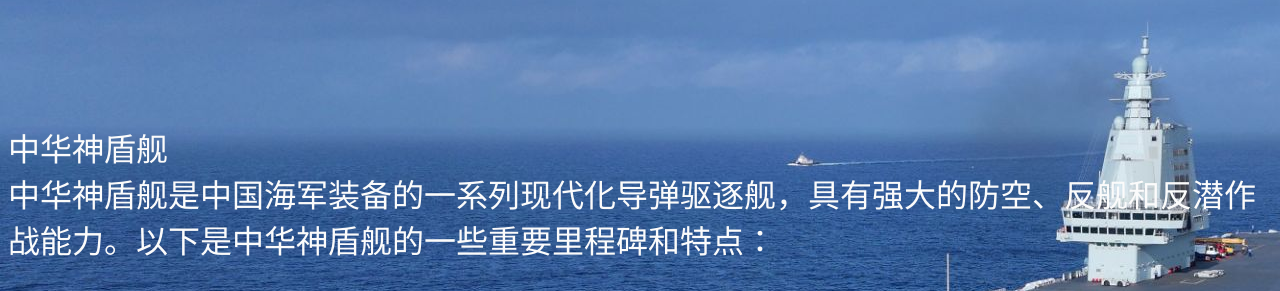
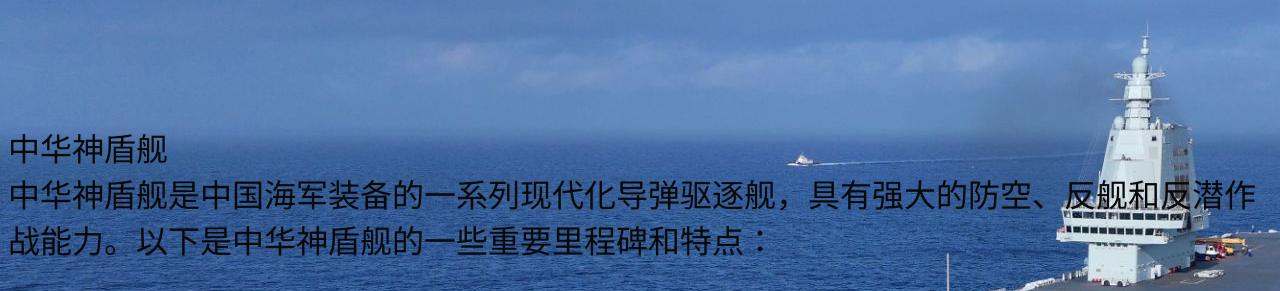
Before and after one commit to haochenzhang060509/Marchal-Rommel, a plain HTML site: page part5.html in a window 1280 px wide. Shown: the part 170-461 px from the top of the page. Drawn offline with Linux system fonts and the light colour scheme.

Commit message:
Update part5.html

```diff
--- a/part5.html
+++ b/part5.html
@@ -10,7 +10,7 @@ body {
 </style>
 </head>
 
-<body style="font-size: xx-large; color: #FBFBFB;">
+<body style="font-size: xx-large; color:#090909 ;">
 <p><strong>&nbsp; &nbsp; &nbsp; &nbsp; &nbsp; &nbsp; &nbsp; &nbsp; &nbsp; &nbsp; &nbsp; &nbsp; &nbsp; &nbsp; &nbsp; &nbsp; &nbsp; &nbsp; &nbsp; &nbsp; &nbsp; &nbsp; &nbsp; &nbsp; &nbsp; &nbsp; &nbsp; &nbsp; &nbsp; &nbsp; &nbsp; &nbsp; &nbsp; &nbsp; &nbsp; &nbsp; &nbsp; &nbsp;中国海军主力舰艇</strong> </p>
 <p>福建舰</p>
 <p>&nbsp;</p>
```
